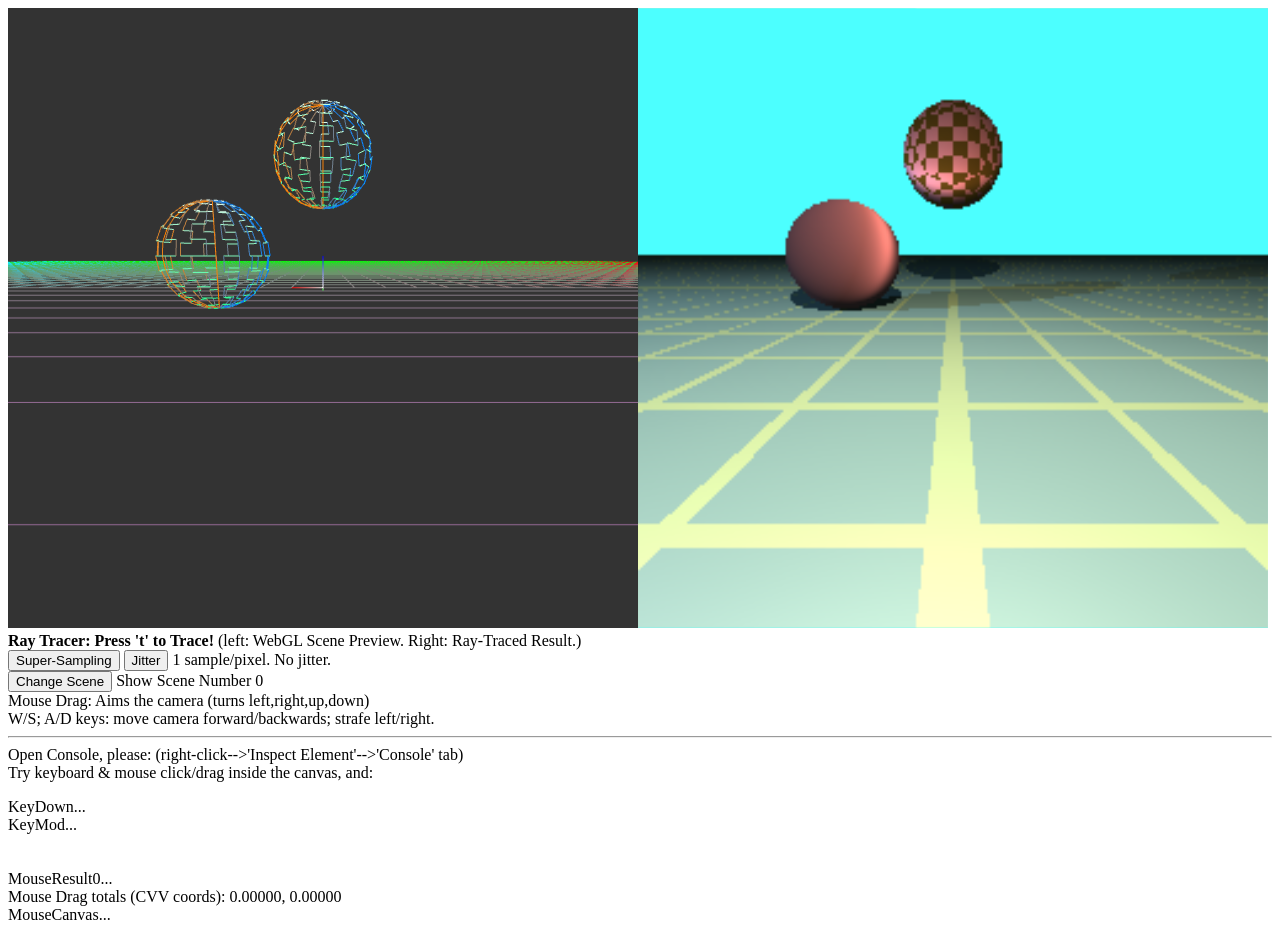
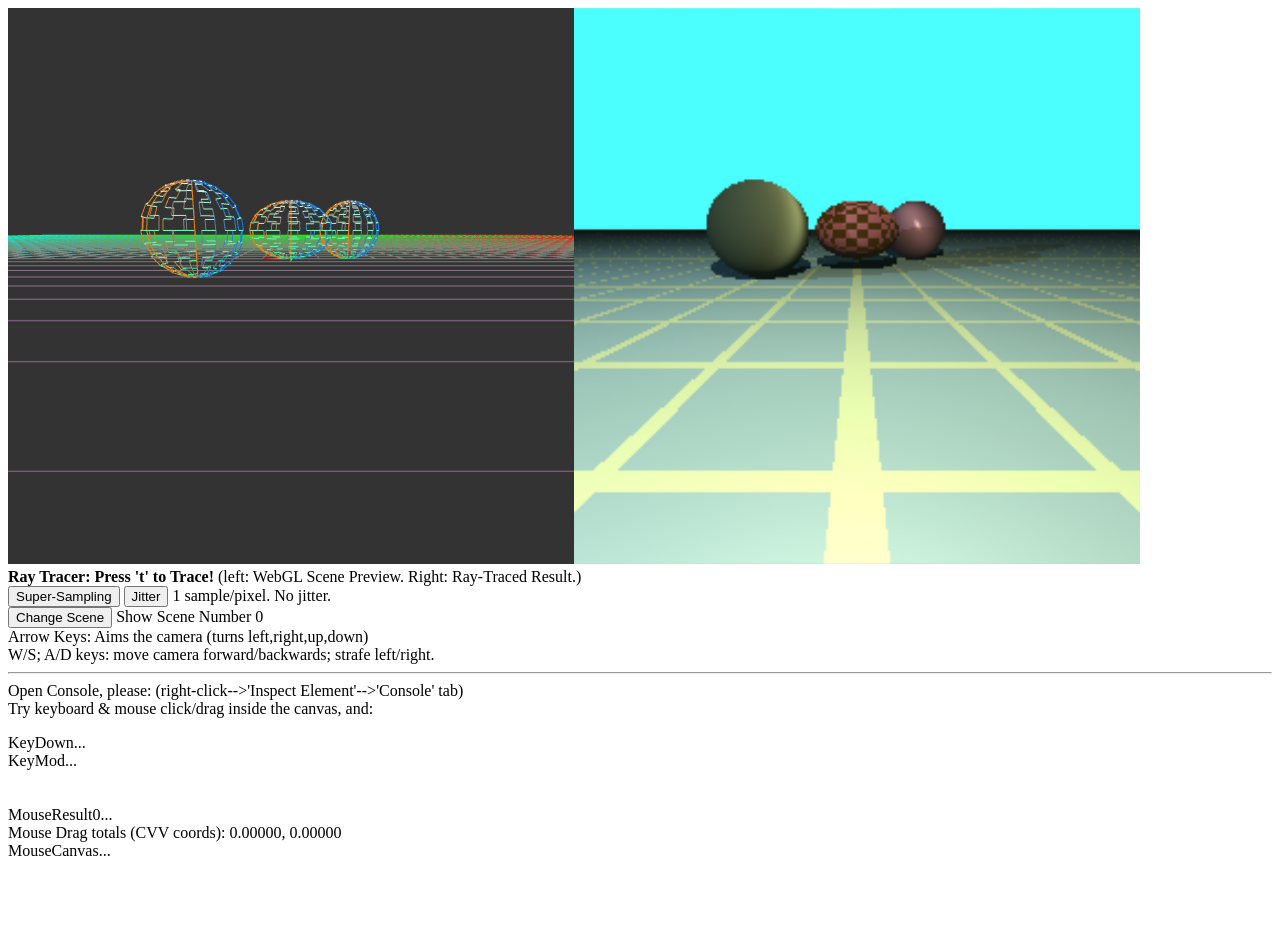
Before and after one commit to jjh9397/web-gl-raytracing, a plain HTML site: page Week01/traceWeek01_LineGrid.html in a window 1280 px wide. After the commit the page ends 876 px from the top, so only its background shows below. Drawn offline with Linux system fonts and the light colour scheme.

Commit message:
reorder materials; change so that only 1st lights ambient term is used

```diff
--- a/Week01/JT_VBObox-Lib.js
+++ b/Week01/JT_VBObox-Lib.js
@@ -741,7 +741,8 @@ VBObox0.prototype.draw = function() {
   //  this.beginGrid, 								// location of 1st vertex to draw;
   //  this.beginSphere);		// number of vertices to draw on-screen.
 
-  mat4.translate(this.mvpMat, this.mvpMat, vec4.fromValues(0.0, 3.0, 3.0));
+  mat4.translate(this.mvpMat, this.mvpMat, vec4.fromValues(0.0, 3.0, 1.0));
+  mat4.scale(this.mvpMat, this.mvpMat, vec4.fromValues(1.0, 1.0, .7));
   // Send  new 'ModelMat' values to the GPU's 'u_ModelMat1' uniform:
   gl.uniformMatrix4fv(this.u_mvpMatLoc,	// GPU location of the uniform
   										false, 				// use matrix transpose instead?
@@ -764,6 +765,18 @@ VBObox0.prototype.draw = function() {
       //          gl.TRIANGLES, gl.TRIANGLE_STRIP, ...
       this.beginSphere, 								// location of 1st vertex to draw;
       this.vboVerts - this.beginSphere);		// number of vertices to draw on-screen.
+
+      mat4.translate(this.mvpMat, this.mvpMat, vec4.fromValues(-2.0, 0.0, 1.0));
+      // Send  new 'ModelMat' values to the GPU's 'u_ModelMat1' uniform:
+      gl.uniformMatrix4fv(this.u_mvpMatLoc,	// GPU location of the uniform
+                          false, 				// use matrix transpose instead?
+                          this.mvpMat);	// send data from Javascript.
+      mat4.copy(this.mvpMat, tmp);      // restore world-space mvpMat values.
+      gl.drawArrays(gl.LINES, 	    // select the drawing primitive to draw,
+        // choices: gl.POINTS, gl.LINES, gl.LINE_STRIP, gl.LINE_LOOP,
+        //          gl.TRIANGLES, gl.TRIANGLE_STRIP, ...
+        this.beginSphere, 								// location of 1st vertex to draw;
+        this.vboVerts - this.beginSphere);		// number of vertices to draw on-screen.
 }
 
 VBObox0.prototype.reload = function() {
--- a/Week01/Week01_LineGrid.js
+++ b/Week01/Week01_LineGrid.js
@@ -442,14 +442,14 @@ function onBrowserResize() {
 // contains:  <body onload="main()" onresize="onBrowserResize()">
 
 	//Make a square canvas/CVV fill the SMALLER of the width/2 or height:
-	if(innerWidth > 2*innerHeight) {  // fit to brower-window height
-		g_canvasID.width = 2*innerHeight - 20;  // (with 20-pixel margin)
-		g_canvasID.height = innerHeight - 20;   // (with 20-pixel margin_
-	  }
-	else {	// fit canvas to browser-window width
-		g_canvasID.width = innerWidth - 20;       // (with 20-pixel margin)
-		g_canvasID.height = 0.5*innerWidth - 20;  // (with 20-pixel margin)
-	  }
+//	if(innerWidth > 2*innerHeight) {  // fit to brower-window height
+//		g_canvasID.width = 2*innerHeight - 20;  // (with 20-pixel margin)
+//		g_canvasID.height = innerHeight - 20;   // (with 20-pixel margin_
+//	  }
+//	else {	// fit canvas to browser-window width
+		g_canvasID.width = .9*innerWidth - 20;       // (with 20-pixel margin)
+		g_canvasID.height = 0.45*innerWidth - 20;  // (with 20-pixel margin)
+//	  }
  console.log('NEW g_canvas width,height=' +
   						g_canvasID.width + ', ' + g_canvasID .height);
  drawAll();     // re-draw browser contents using the new size.
--- a/Week01/Week01_traceSupplement.js
+++ b/Week01/Week01_traceSupplement.js
@@ -343,9 +343,12 @@ const JT_CYLINDER = 4;    // A cylinder with user-settable radius at each end
 const JT_TRIANGLE = 5;    // a triangle with 3 vertices.
 const JT_BLOBBIES = 6;    // Implicit surface:Blinn-style Gaussian 'blobbies'.
 
-const GMAT_CHECKERBOARD = 0;
-const GMAT_FLAT = 1;
-const GMAT_AYERDI = 2;
+const GMAT_CHECKERBOARD = -1;
+const GMAT_JADE = 0;
+const GMAT_TURQUOISE = 1;
+const GMAT_GOLD = 2;
+const GMAT_PEARL = 3;
+const GMAT_SILVER = 4;
 
 function CGeom(shapeSelect, materialSelect) {
 	//=============================================================================
@@ -808,10 +811,11 @@ if (this.material == GMAT_CHECKERBOARD)
 }
 else
 {
-	chit.surface = 3;         // No.
+	chit.surface = this.material;         // No.
 	inter.unshift(chit);
 	return 1;
 }
+
 
 }
 
@@ -1072,16 +1076,21 @@ function CScene(scene) {
 	this.item.push(new CGeom(JT_SPHERE, GMAT_CHECKERBOARD));
 	//this.item[3].rayTranslate(0, 3, 3);
 	this.item[1].gapColor = vec4.fromValues(.05, .7, .6);
-	this.item[1].rayTranslate(0, 3, 3);
-	this.item.push(new CGeom(JT_SPHERE, GMAT_FLAT));
+	this.item[1].rayTranslate(0, 3, 1);
+	this.item[1].rayScale(1, 1, .7);
+	this.item.push(new CGeom(JT_SPHERE, GMAT_JADE));
 	this.item[2].gapColor = vec4.fromValues(.05, .7, .6);
 	this.item[2].rayTranslate(2, 4, 1);
+
+	this.item.push(new CGeom(JT_SPHERE, GMAT_SILVER));
+	this.item[3].rayTranslate(-2, 0, 1);
 
 	this.materials = [];
 	this.materials.push(new Material(MATL_JADE));
 	this.materials.push(new Material(MATL_TURQUOISE));
 	this.materials.push(new Material(MATL_GOLD_SHINY));
 	this.materials.push(new Material(MATL_PEARL));
+	this.materials.push(new Material(MATL_SILVER_SHINY));
 
 	var lamp = new LightsT();
 	this.lights = [];
@@ -1247,7 +1256,7 @@ CScene.prototype.shade = function (ray) {
 		diffuse[3] = 1.0;
 
 		var ambient = vec4.fromValues(this.materials[best[0].surface].K_ambi[0], this.materials[best[0].surface].K_ambi[1], this.materials[best[0].surface].K_ambi[2], 1.0);
-		vec4.multiply(ambient, ambient, this.lights[i].I_ambi);
+		vec4.multiply(ambient, ambient, this.lights[0].I_ambi);
 		ambient[3] = 1.0;
 
 		var specular = vec4.fromValues(this.materials[best[0].surface].K_spec[0], this.materials[best[0].surface].K_spec[1], this.materials[best[0].surface].K_spec[2], 1.0);
--- a/Week01/traceWeek01_LineGrid.html
+++ b/Week01/traceWeek01_LineGrid.html
@@ -27,7 +27,7 @@
 	    <span id='SceneReport'> Show Scene Number 0 </span>
 
 	<br>
-	    Mouse Drag: Aims the camera (turns left,right,up,down)
+	    Arrow Keys: Aims the camera (turns left,right,up,down)
 	<br>
 	    W/S; A/D keys: move camera forward/backwards; strafe left/right.
 	<br>
```
